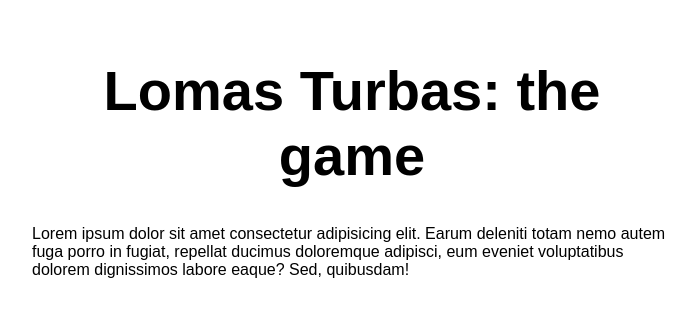
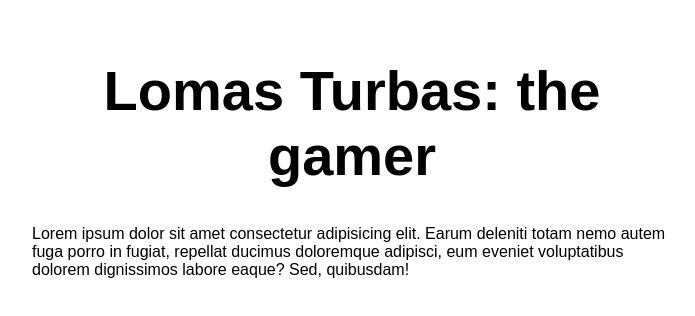
Before and after one commit to Exzidi/despliegue1, a website: page src/index.html in a window 1280 px wide. Shown: the whole page, without its empty margins (288-983 px from the left). Drawn offline with Linux system fonts and the light colour scheme.

Commit message:
prueba 1

```diff
--- a/src/index.html
+++ b/src/index.html
@@ -10,7 +10,7 @@
 
 <body>
   <main>
-    <h1>Lomas Turbas: the game</h1>
+    <h1>Lomas Turbas: the gamer</h1>
     <p>Lorem ipsum dolor sit amet consectetur adipisicing elit. Earum deleniti totam nemo autem fuga porro in fugiat, repellat ducimus doloremque adipisci, eum eveniet voluptatibus dolorem dignissimos labore eaque? Sed, quibusdam!</p>
   </main>
 </body>
```
